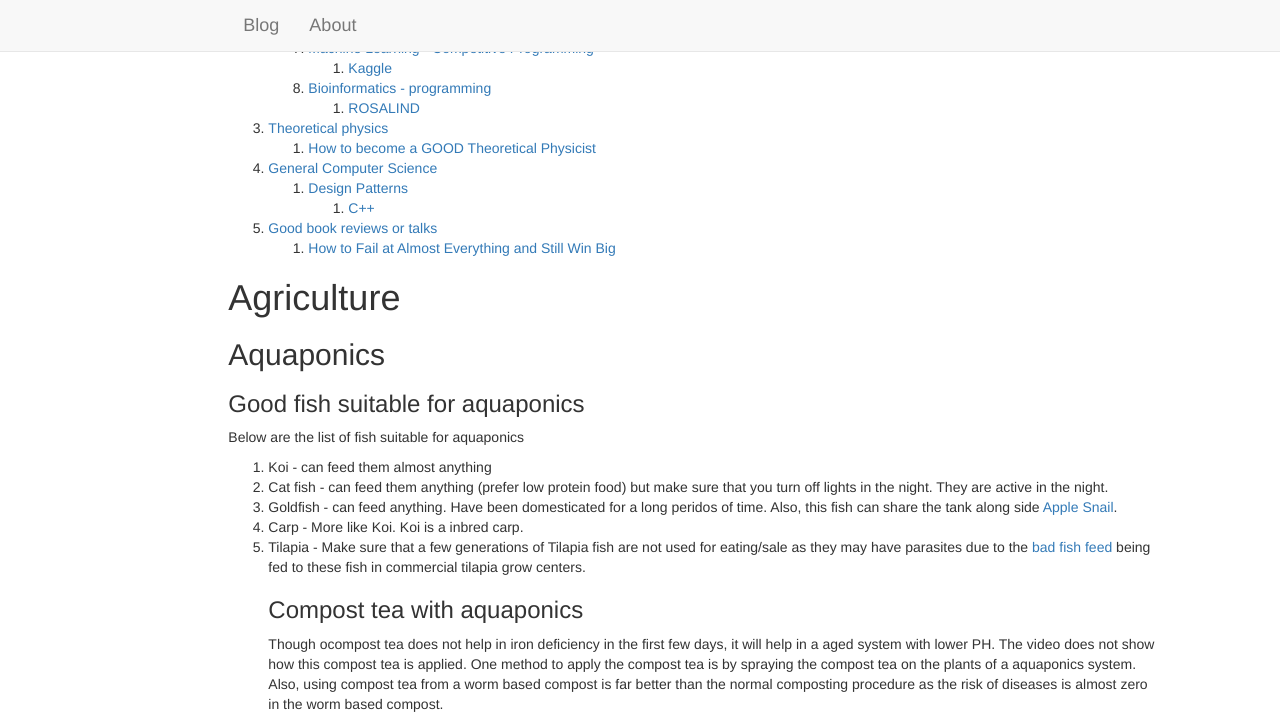
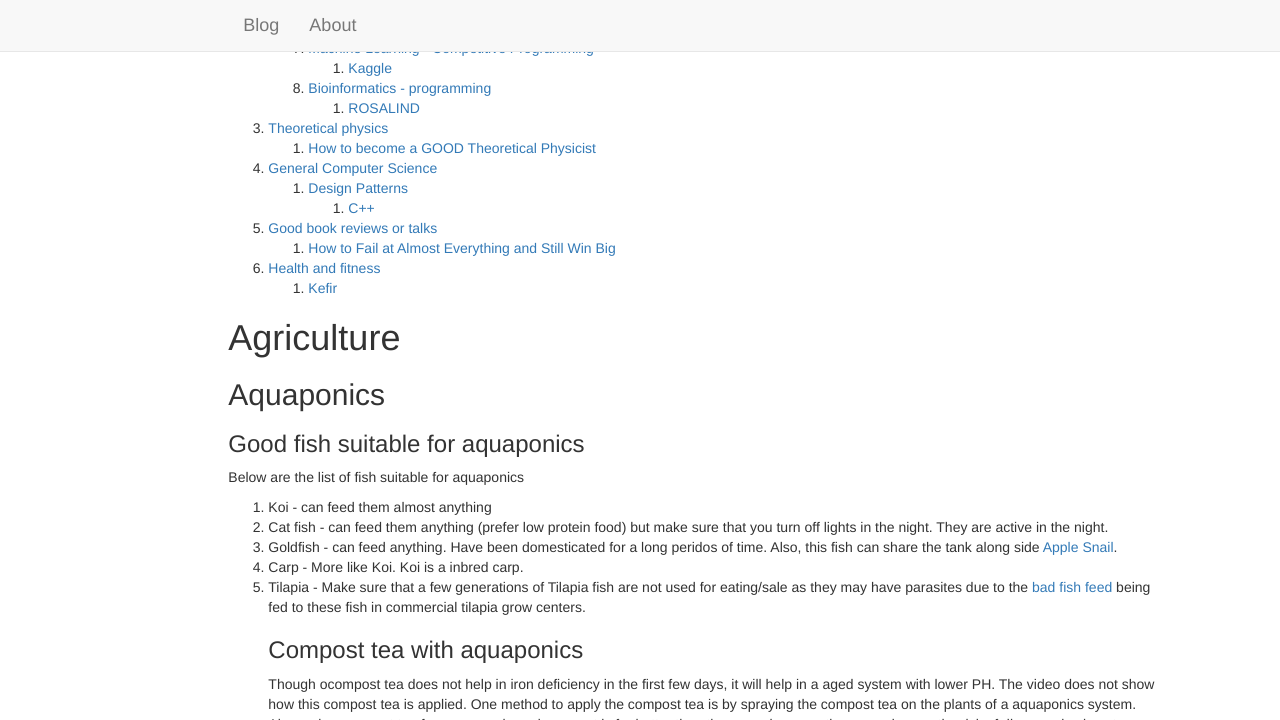
Before and after one commit to surajshetiya/surajshetiya.github.io, a Jekyll site: the page built from _posts/2017-03-20-Interesting-links.md, in a window 1280 px wide and 900 px high, scrolled down 441 px, cut to the strip 0-720 px from the top of the window. Built offline with Jekyll 4.4.1, drawn with Linux system fonts in a browser that asks for light colours; some of the changed text lies outside the part shown.

Commit message:
Adding a few of Health and Fitness links

```diff
--- a/_posts/2017-03-20-Interesting-links.md
+++ b/_posts/2017-03-20-Interesting-links.md
@@ -35,6 +35,8 @@ This web page contains interesting information regarding a number of topics. Als
         2. [C++](#CPP)
 6. [Good book reviews or talks](#book_reviews)
 	1. [How to Fail at Almost Everything and Still Win Big](#how_to_fail_at_almost_everything_and_still_win_big)
+7. [Health and fitness](#health_fitness)
+	1. [Kefir](#kefir)
 
 # Agriculture <a name="Agriculture" />
 ## Aquaponics <a name="Aquaponics" />
@@ -152,3 +154,6 @@ Book review - Brian Johnson
 
 Author's(Scott Adams - Creator of the character Dilbert) talk on the book
 <iframe width="560" height="315" src="https://www.youtube.com/embed/uy6-fq8PwNk" frameborder="0" allowfullscreen></iframe>
+
+# Health and Fitness<a name="health_fitness"/>
+## Kefir<a name="kefir"/>
```
